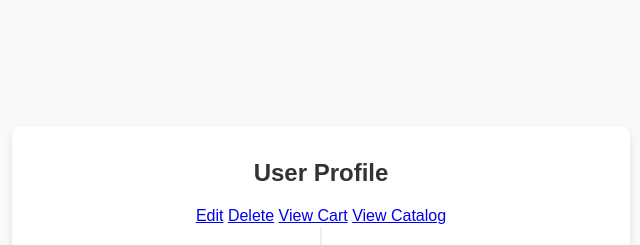
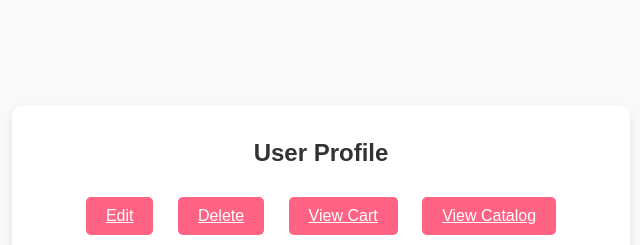
Before and after one commit to 2230813/Cake-App-Project, a PHP site: page /app/views/Profile/index.php in a window 1280 px wide. Shown: the top 245 px of the page, without its empty margins (319-959 px from the left). Run offline with PHP 8.4, Linux system fonts and the light colour scheme; the template is opened without the code that fills it, so the values that code supplies are empty.

Commit message:
kinda played around the css >_<

```diff
--- a/UI_CakeBusiness_CorrectOne/src/user/pages/product/products.html
+++ b/UI_CakeBusiness_CorrectOne/src/user/pages/product/products.html
@@ -4,8 +4,8 @@
     <meta charset="UTF-8">
     <meta name="viewport" content="width=device-width, initial-scale=1.0">
     <title>Our Products | Cake Shop</title>
-    <link rel="stylesheet" href="../../../common/css/base.css">
-    <link rel="stylesheet" href="../../../common/css/product.css">
+    <link rel="stylesheet" href="/css/base.css">
+    <link rel="stylesheet" href="/css/product.css">
 </head>
 <body>
     <div class="container">
--- a/app/views/Product/catalog.php
+++ b/app/views/Product/catalog.php
@@ -9,14 +9,14 @@
 <body>
     <div class="container">
         <h2>Our Products</h2>
-        <a href="/Profile/index">Profile</a>
-        <a href="/Cart/index">View Cart</a>
+        <a href="/Profile/index" class="add-to-cart-btn">Profile</a>
+        <a href="/Cart/index" class="add-to-cart-btn">View Cart</a>
         <form method='post' action=''>
         <div class="product-grid">
             <!-- Repeat for more products -->
             <?php foreach ($data as $product) { ?>
                 <div class="product">
-                    <img src=<?= $product->image_path ?>>
+                    <!-- <img src=<?= $product->image_path ?>> -->
                         <div class="product-info">
                             <h3><?= $product->name ?></h3>
                             <p class="product-price"><?= $product->price ?></p>
--- a/app/views/Profile/index.php
+++ b/app/views/Profile/index.php
@@ -5,14 +5,15 @@
     <title>Your Profile | Cake Shop</title>
     <link rel="stylesheet" href="\css\base.css">
     <link rel="stylesheet" href="\css\profile.css">
+    <link rel="stylesheet" href="\css\product.css">
 </head>
 <body>
     <div class="profile-container">
         <h2>User Profile</h2>
-        <a href="/Profile/edit">Edit</a>
-        <a href="/Profile/delete">Delete</a>
-        <a href="/Cart/index">View Cart</a>
-        <a href="/Cake/catalog">View Catalog</a>
+        <a href="/Profile/edit" class="add-to-cart-btn">Edit</a>
+        <a href="/Profile/delete" class="add-to-cart-btn">Delete</a>
+        <a href="/Cart/index" class="add-to-cart-btn">View Cart</a>
+        <a href="/Cake/catalog" class="add-to-cart-btn">View Catalog</a>
         <div class="profile-flex">
             <div class="profile-sidebar">
                 <div class="profile-info">
```
Also changed, not shown: app/views/Cart/index.php (+5 -3 lines).
